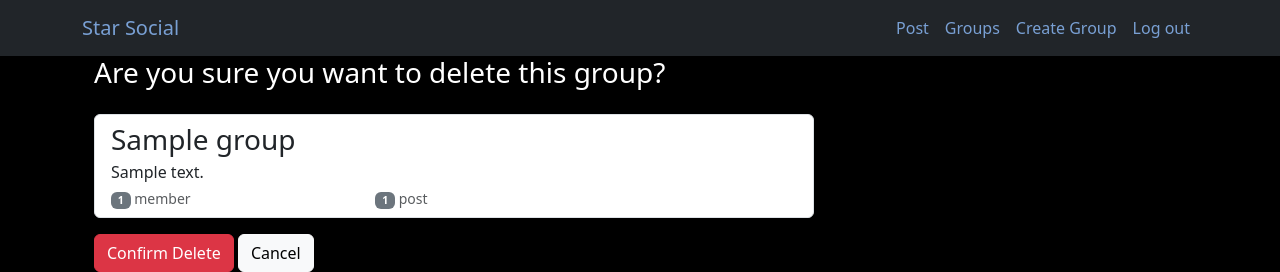
After one commit to Talikap/social, a Django app: a page that uses groups/templates/groups/group_confirm_delete.html in a window 1280 px wide. The commit adds this page. Shown: the top 272 px of the page. Run offline with Django 4.2, Linux system fonts and the light colour scheme; a user stored in the database is signed in; data comes from the database, SQL or seed files in the repository; both versions use the stored data as it was after the commit; tables that the repository leaves empty hold one stand-in row (values such as "Sample post"); some libraries are stand-ins or nearby versions.

Commit message:
feat: Add option to delete a group

```diff
--- a/groups/models.py
+++ b/groups/models.py
@@ -12,10 +12,11 @@ register = template.Library()
 
 class Group(models.Model):
     name = models.CharField(max_length=255, unique=True)
+    creator = models.ForeignKey(User, related_name="groups_created", on_delete=models.CASCADE)
     slug = models.SlugField(allow_unicode=True, unique=True)
     description = models.TextField(blank=True, default='')
     description_html = models.TextField(editable=False, default='', blank=True)
-    members = models.ManyToManyField(User, through="GroupMember")
+    members = models.ManyToManyField(User, through="GroupMember", related_name="group_memberships")
 
     def __str__(self):
         return self.name
--- /dev/null
+++ b/groups/templates/groups/group_confirm_delete.html
@@ -0,0 +1,34 @@
+{% extends "groups/group_base.html" %}
+
+{% block group_content %}
+    <h3>Are you sure you want to delete this group?</h3>
+
+    <p></p>
+
+    <div class="col-md-8">
+        <div class="list-group">
+
+            <a class="list-group-item list-group-item-action flex-column align-items-start"
+               href="{% url 'groups:single' slug=group.slug %}">
+                <h3 class="mb-1">{{ group.name }}</h3>
+                <p class="mb-1">{{ group.description_html|safe }}</p>
+                <div class="d-flex w-40 justify-content-between">
+                    <small class="text-muted"><span class="badge bg-secondary">
+                        {{ group.members.count }}</span> member{{ group.members.count|pluralize }}</small>
+                    <small class="text-muted"><span class="badge bg-secondary">
+                        {{ group.posts.count }}</span> post{{ group.posts.count|pluralize }}</small>
+                    <span></span><span></span>
+                </div>
+            </a>
+
+        </div>
+    </div>
+
+    <p></p>
+
+    <form method="post">
+        {% csrf_token %}
+        <input type="submit" value="Confirm Delete" class="btn btn-danger btn-large">
+        <a href="{% url 'groups:all' %}" class="btn btn-light btn-large">Cancel</a>
+    </form>
+{% endblock %}
--- a/groups/urls.py
+++ b/groups/urls.py
@@ -9,4 +9,5 @@ urlpatterns = [
     path('posts/in/<slug>/', views.SingleGroup.as_view(), name='single'),
     path('join/<slug>',views.JoinGroup.as_view(), name='join'),
     path('leave/<slug>', views.LeaveGroup.as_view(), name='leave'),
+    path('delete/<slug>', views.DeleteGroup.as_view(), name='delete'),
 ]
--- a/groups/views.py
+++ b/groups/views.py
@@ -8,11 +8,19 @@ from django.shortcuts import get_object_or_404
 from django.db import IntegrityError
 from . import models
 from groups.models import Group, GroupMember
+from django.urls import reverse_lazy
+from braces.views import SelectRelatedMixin
 
 
 class CreateGroup(LoginRequiredMixin, generic.CreateView):
     fields = ('name', 'description')
     model = Group
+
+    def form_valid(self, form):
+        self.object = form.save(commit=False)
+        self.object.creator = self.request.user
+        self.object.save()
+        return super().form_valid(form)
 
 
 class SingleGroup  (generic.DetailView):
@@ -59,3 +67,18 @@ class LeaveGroup(LoginRequiredMixin, generic.RedirectView):
             membership.delete()
             messages.success(self.request,'You have left the group!')
         return super().get(request, *args, **kwargs)
+
+
+class DeleteGroup(LoginRequiredMixin, SelectRelatedMixin, generic.DeleteView):
+
+    model = models.Group
+    select_related = ['creator']
+    success_url = reverse_lazy('groups:all')
+
+    def get_queryset(self):
+        queryset = super().get_queryset()
+        return queryset.filter(creator=self.request.user)
+
+    def delete(self, *args, **kwargs):
+        messages.success(self.request, 'Group Deleted')
+        return super().delete(*args, **kwargs)
```
Also changed, not shown: groups/templates/groups/group_detail.html (+8 -0 lines), accounts/migrations/0001_initial.py, db.sqlite3, groups/migrations/0001_initial.py, groups/migrations/0002_alter_group_options_group_members.py (deleted), posts/migrations/0001_initial.py.
